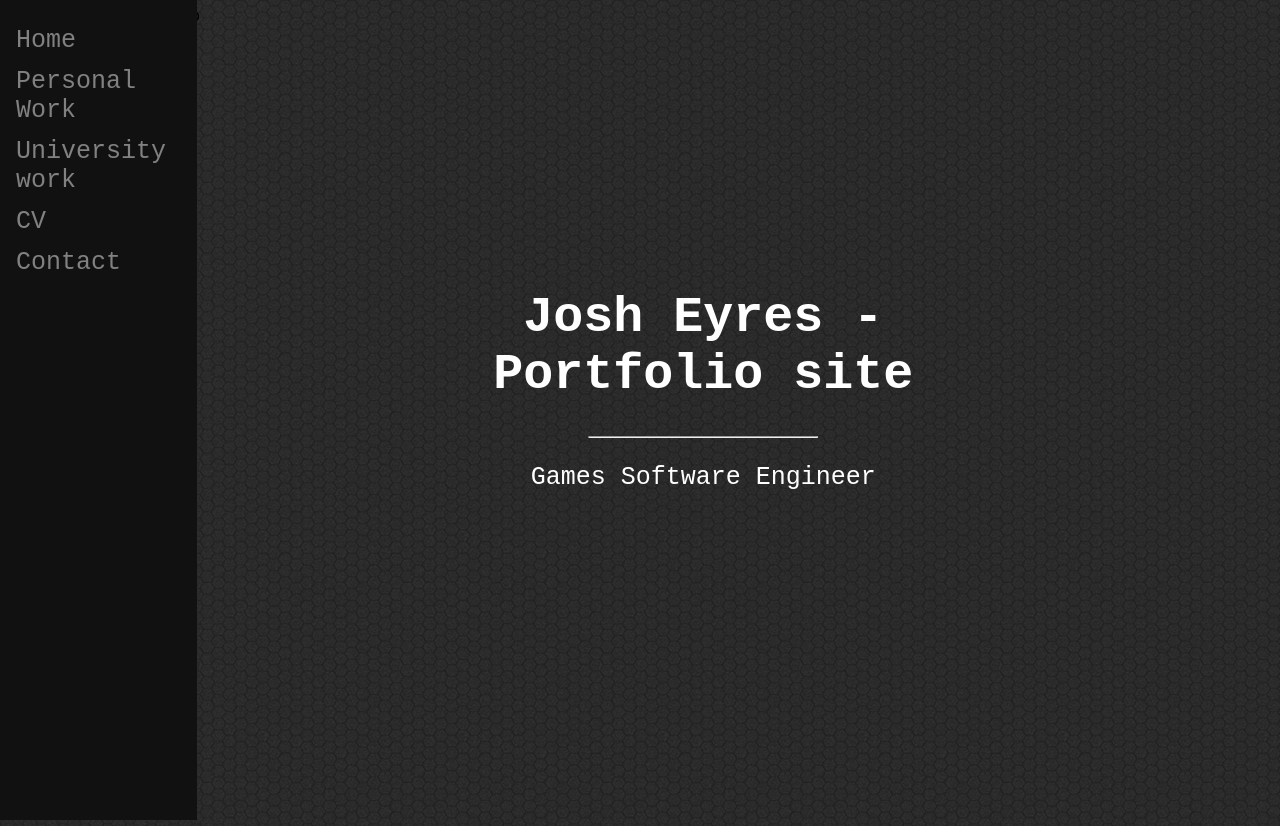
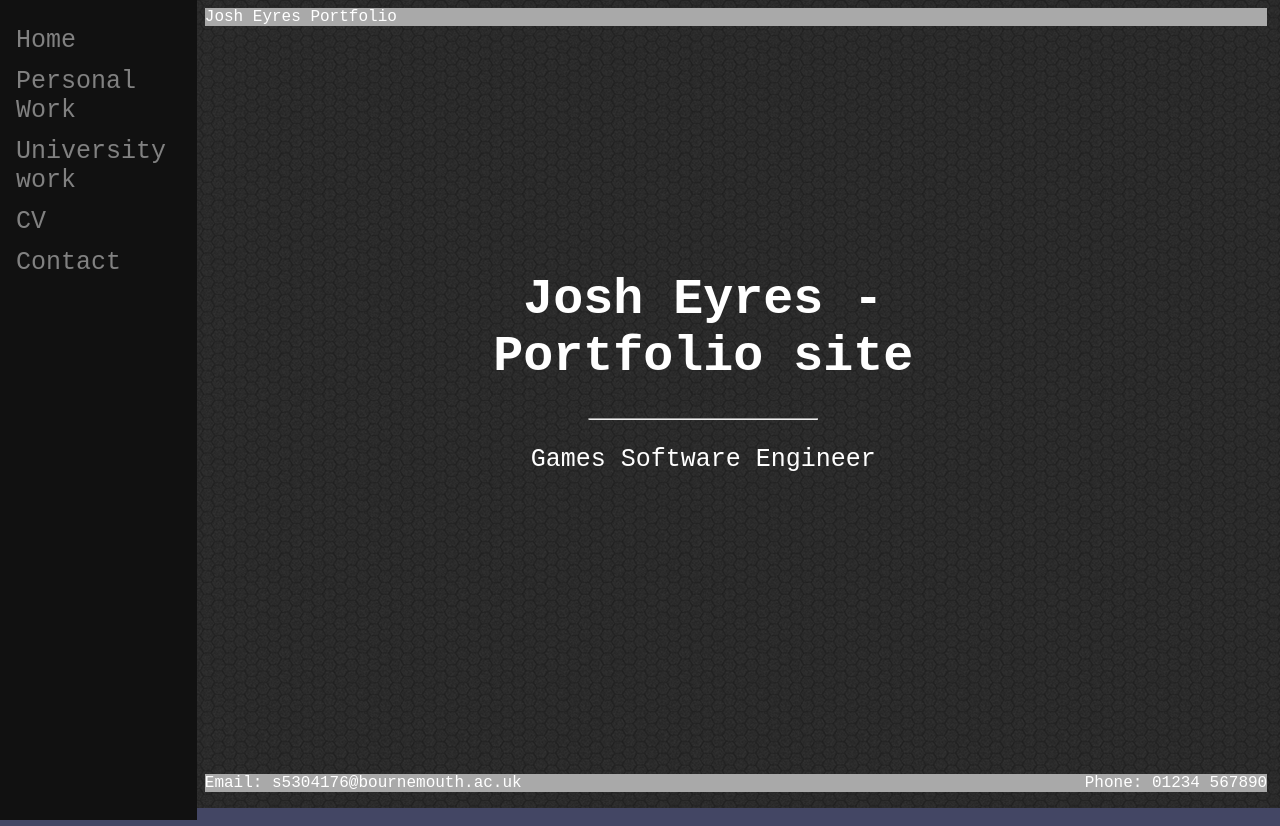
Before and after one commit to JMEyres/JMEyres.github.io, a plain HTML site: page www/Index.html in a window 1280 px wide. Drawn offline with Linux system fonts and the light colour scheme.

Commit message:
Added Headers and Footers to some of the pages

```diff
--- a/www/Index.html
+++ b/www/Index.html
@@ -3,11 +3,14 @@
 
 	<title> Josh Eyres Portfolio </title>
 	<link rel="stylesheet" type="text/css" href="css/style.css"/>
-	<header> Josh Eyres Portfolio </header>
+
 
 	</head>
 
 	<body>
+
+		<header> Josh Eyres Portfolio </header>
+
 		<div class="bg">
 		  <div class="middle">
 		    <h1>Josh Eyres - Portfolio site</h1>
@@ -15,6 +18,7 @@
 		    <p>Games Software Engineer</p>
 		  </div>
 		</div>
+
 		<div class="sidenav">
 			<a href="index.html">Home</a>
   		<a href="personalWork.html">Personal Work</a>
@@ -23,6 +27,8 @@
 			<a href="contact.html">Contact</a>
 		</div>
 	</body>
-	<footer id="footer">
+
+	<footer style="background-color: darkgrey;">Email: s5304176@bournemouth.ac.uk</footer>
+	<footer style="text-align:right; ">Phone: 01234 567890</footer>
 
 </html>
--- a/www/css/style.css
+++ b/www/css/style.css
@@ -1,3 +1,21 @@
+header{
+	color: white;
+	position: fixed;
+	left: 16%;
+	background-color: darkgrey;
+	height:auto;
+	width: 83%;
+}
+
+footer{
+	color: white;
+	position: fixed;
+	left: 16%;
+	bottom: 1%;
+	height:auto;
+	width: 83%;
+}
+
 body
 {
 	background-image: url("../images/tile.png");
```
Also changed, not shown: www/contact.html (+3 -1 lines), www/cv.html (+6 -1 lines), www/game.html (+5 -0 lines), www/placeholder.html (+5 -0 lines), 1 other file.
